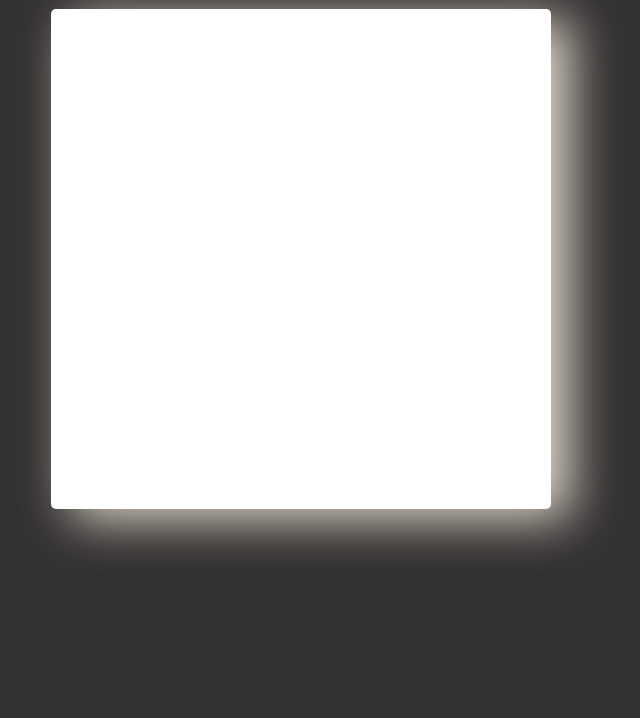
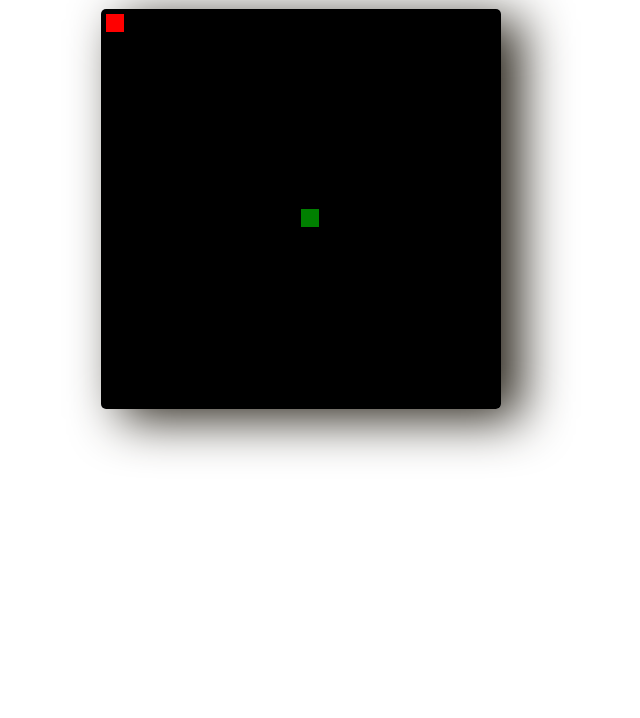
Before and after one commit to AgnieszkaStasiak123/Snake, a plain HTML site: page index.html in a window 1280 px wide. Shown: the part 82-800 px from the top of the page, without its empty margins (339-979 px from the left). Drawn offline with Linux system fonts and the light colour scheme.

Commit message:
Moving implemented, starting with apple

```diff
--- a/Snake.js
+++ b/Snake.js
@@ -2,7 +2,94 @@ console.log('Snake.js loaded');
 const canvas = document.getElementById('canvas');
 const ctx = canvas.getContext('2d');
 
+let speed = 7;
+
+let tileCount = 20;
+let tileSize = canvas.width / tileCount - 2;
+let headX = 10;
+let headY = 10;
+
+let xVelocity = 0;
+let yVelocity = 0;
+
+let appleX = 5;
+let appleY = 5;
+
 function GameLoop(){
 
 
+    clearScreen();
+    changeSnakePosition();
+    drawSnake();
+    drawApple();
+    setTimeout(GameLoop, 1000/speed);
 }
+
+//setTimeOut --> cause game will be quicker with time
+
+function clearScreen(){
+    ctx.fillStyle = 'black';
+    ctx.fillRect(0,0, canvas.clientWidth, canvas.height);
+
+}
+
+function drawSnake(){
+
+    ctx.fillStyle = 'green';
+    ctx.fillRect(headX * tileCount, headY * tileCount, tileSize, tileSize);
+
+}
+
+function changeSnakePosition(){
+
+    headX = headX + xVelocity;
+    headY = headY + yVelocity;
+}
+
+function drawApple(){
+    ctx.fillStyle = 'red';
+    ctx.fillRect (appleX, appleY, tileSize, tileSize);
+}
+
+document.addEventListener("keydown", keyDown);
+
+function keyDown(event){
+    if(event.keyCode == 38){
+        if(yVelocity == 1){
+            return;
+        }
+        yVelocity = -1;
+        xVelocity = 0;
+
+    }
+
+    if(event.keyCode == 40){
+        if(yVelocity == -1){
+            return;
+        }
+        yVelocity = 1;
+        xVelocity = 0;
+
+    }
+
+    if(event.keyCode == 37){
+        if(xVelocity == 1){
+            return;
+        }
+        yVelocity = 0;
+        xVelocity = -1;
+
+    }
+
+    if(event.keyCode == 39){
+        if(xVelocity == -1){
+            return;
+        }
+        yVelocity = 0;
+        xVelocity = 1;
+
+    }
+}
+
+
+GameLoop();
--- a/Style.css
+++ b/Style.css
@@ -1,6 +1,6 @@
 body{
-    background-color: rgb(51, 49, 49);
-    color: rgb(193, 35, 196);
+    background-color: rgb(255, 255, 255);
+    color: rgb(33, 42, 57);
     font-family: 'Open Sans', sans-serif;
     font-size: 16px;
     line-height: 1.5;
@@ -16,8 +16,8 @@ canvas{
     background-color: #fff;
     display: block;
     margin: 0 auto;
-    box-shadow: rgb(224, 217, 203) 20px 10px 50px;
+    box-shadow: rgb(41, 36, 26) 20px 10px 50px;
     border-radius: 5px;
     border-width: 30px;
-    border-color: rgb(153, 50, 204);
+    border-color: rgb(0, 0, 0);
 }
--- a/index.html
+++ b/index.html
@@ -9,7 +9,7 @@
  </head>
  <body>
    <h1>Snake</h1>
-   <canvas id="canvas" width="500" height="500"></canvas>
+   <canvas id="canvas" width="400" height="400"></canvas>
    <script src="Snake.js" ></script>
  </body>
  </html>
```
